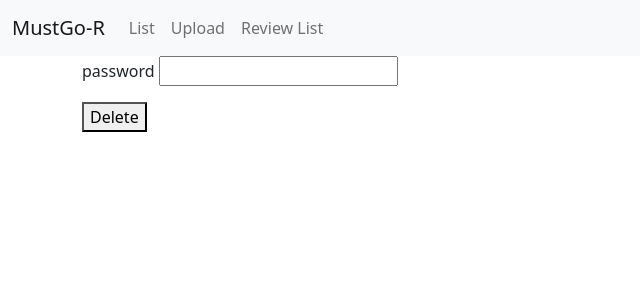
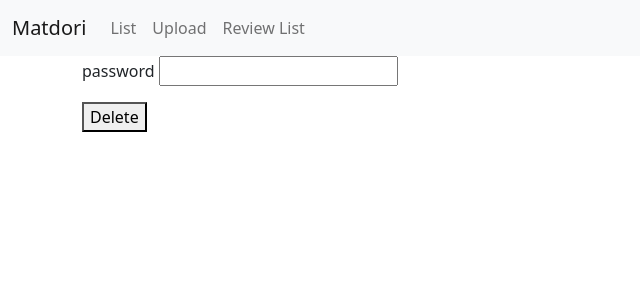
Before and after one commit to hYe807n/must-go-restaurant, a Django app: page /first/restaurant/61/delete/ in a window 1280 px wide. Shown: the top 300 px of the page, without its empty margins (0-640 px from the left). Run offline with Django 4.2, Linux system fonts and the light colour scheme; data comes from the database, SQL or seed files in the repository; both versions use the stored data as it was after the commit.

Commit message:
fourth commit

```diff
--- a/mustgo-r/first/templates/first/base.html
+++ b/mustgo-r/first/templates/first/base.html
@@ -3,7 +3,7 @@
 <html>
   <head>
     <meta charset="UTF-8" />
-    <title>MustGo-Restaurant</title>
+    <title>(｡♥‿♥｡)</title>
     <link
       href="https://cdn.jsdelivr.net/npm/bootstrap@5.2.0-beta1/dist/css/bootstrap.min.css"
       rel="stylesheet"
@@ -25,7 +25,7 @@
   <body>
     <nav class="navbar navbar-expand-lg bg-light">
       <div class="container-fluid">
-        <a class="navbar-brand" href="/first/list">MustGo-R</a>
+        <a class="navbar-brand" href="/first/list">Matdori</a>
         <button
           class="navbar-toggler"
           type="button"
@@ -51,6 +51,9 @@
           </ul>
       </div>
     </nav>
+    <div>
+
+    </div>
 
     {%block content%} {%endblock%}
   </body>
--- a/mustgo-r/first/templates/first/review_list.html
+++ b/mustgo-r/first/templates/first/review_list.html
@@ -7,7 +7,7 @@
                 <div class="card-body">
                     <h5 class="card-title">{{ item.restaurant.name }}</h5>
                     <h6 class="card-subtitle mb-2 text-muted">{{ item.restaurant.address }}</h6>
-                    <p class="card-text">{{ item.point }}점 / {{ item.comment }}</p>
+                    <p class="card-text">5 / {{ item.point }} point > {{ item.comment }}</p>
                 </div>
             </div>
         </div>
--- a/mustgo-r/first/views.py
+++ b/mustgo-r/first/views.py
@@ -88,7 +88,7 @@ def review_delete(request, restaurant_id, review_id):
 
 def review_list(request):
     reviews = Review.objects.all().select_related().order_by('-created_at')
-    paginator = paginator(reviews, 10)
+    paginator = Paginator(reviews, 10)
     rlastpage = int(paginator.num_pages)-1
 
     page = request.GET.get('page')     #get 메서드로 page 번호를 받아온다
```
Also changed, not shown: mustgo-r/db.sqlite3.
